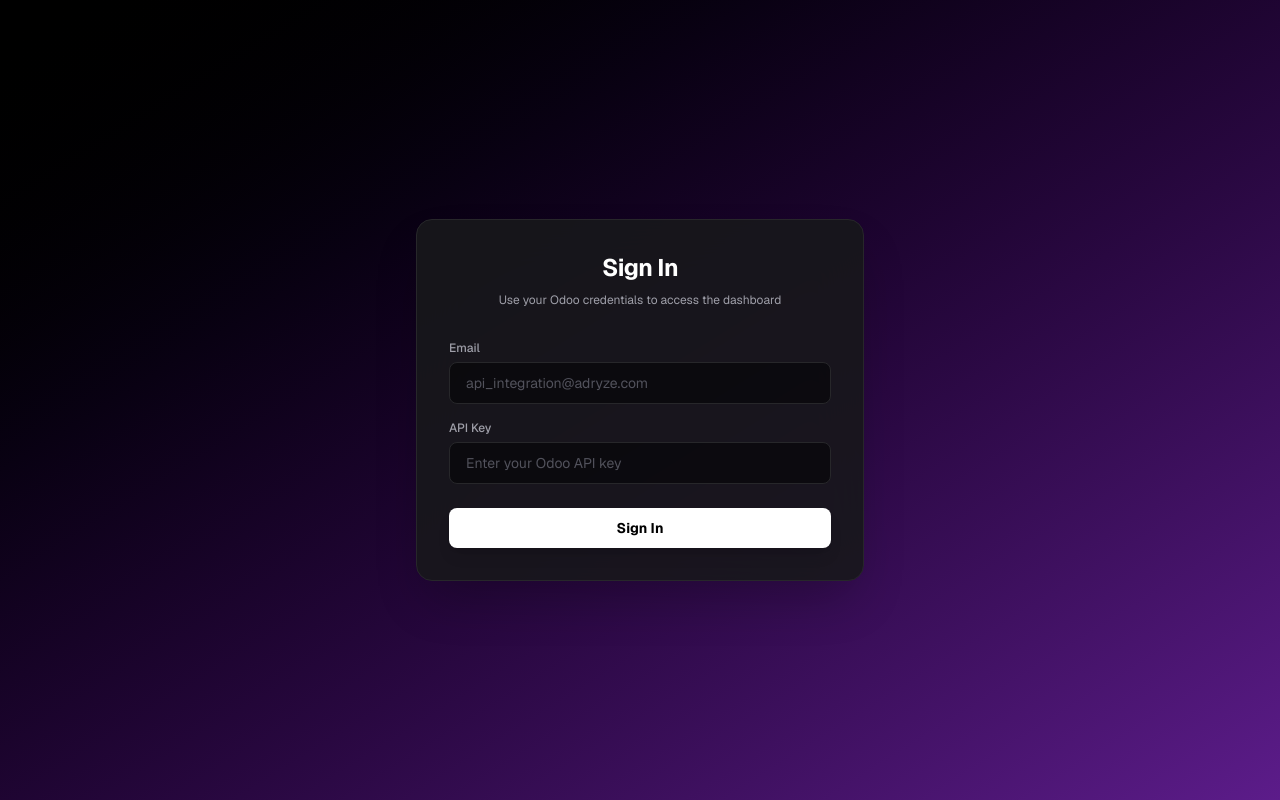
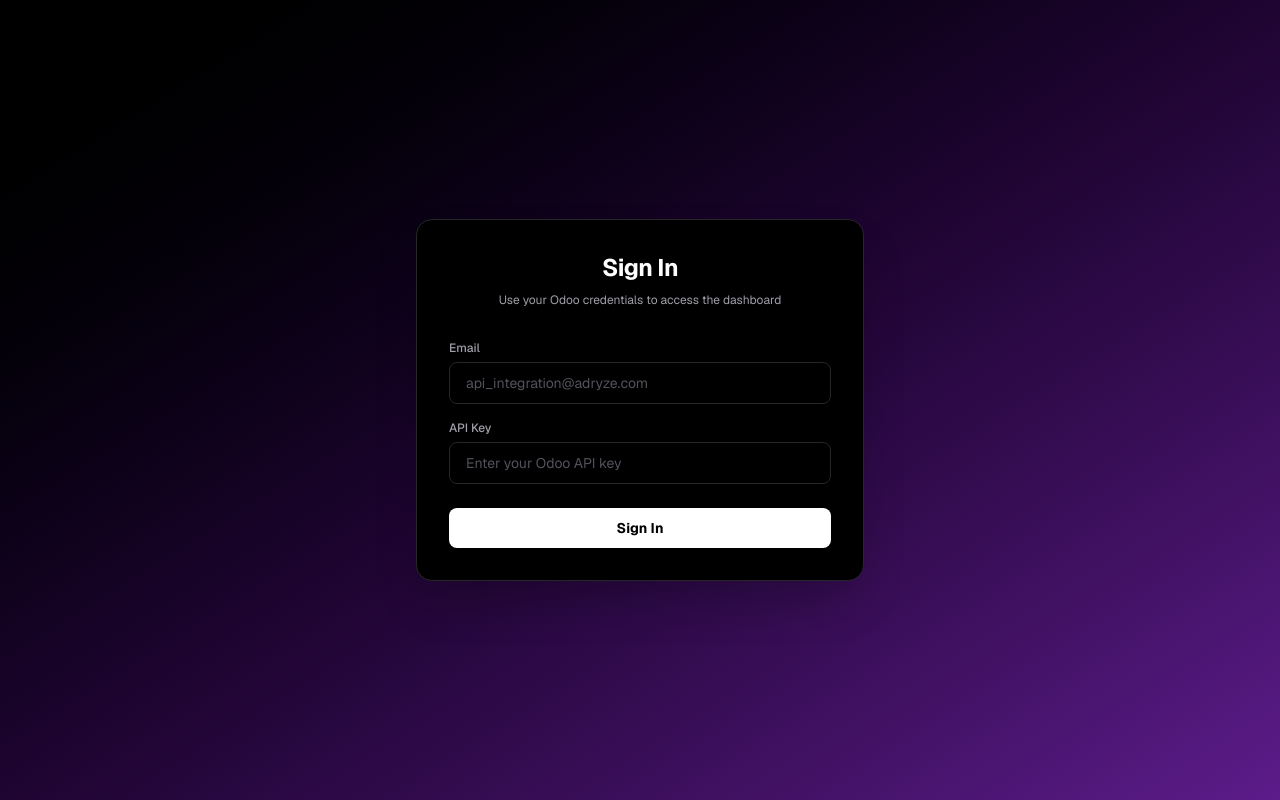
Before and after one commit to Ru0n/adryze-os, a Next.js app: page /login in a window 1280 px wide. Built offline with nearby package versions, Linux system fonts and the light colour scheme.

Commit message:
Auth UI and feat UI changes

```diff
--- a/app/login/page.tsx
+++ b/app/login/page.tsx
@@ -43,7 +43,7 @@
 
             <div className="w-full max-w-md relative z-10">
                 {/* Login Card */}
-                <div className="rounded-2xl bg-zinc-900/90 backdrop-blur-xl shadow-2xl border border-zinc-800 p-8">
+                <div className="rounded-2xl bg-black shadow-2xl border border-zinc-800 p-8">
                     <div className="mb-8 text-center">
                         <h1 className="text-2xl font-bold tracking-tight text-white">
                             Sign In
```
